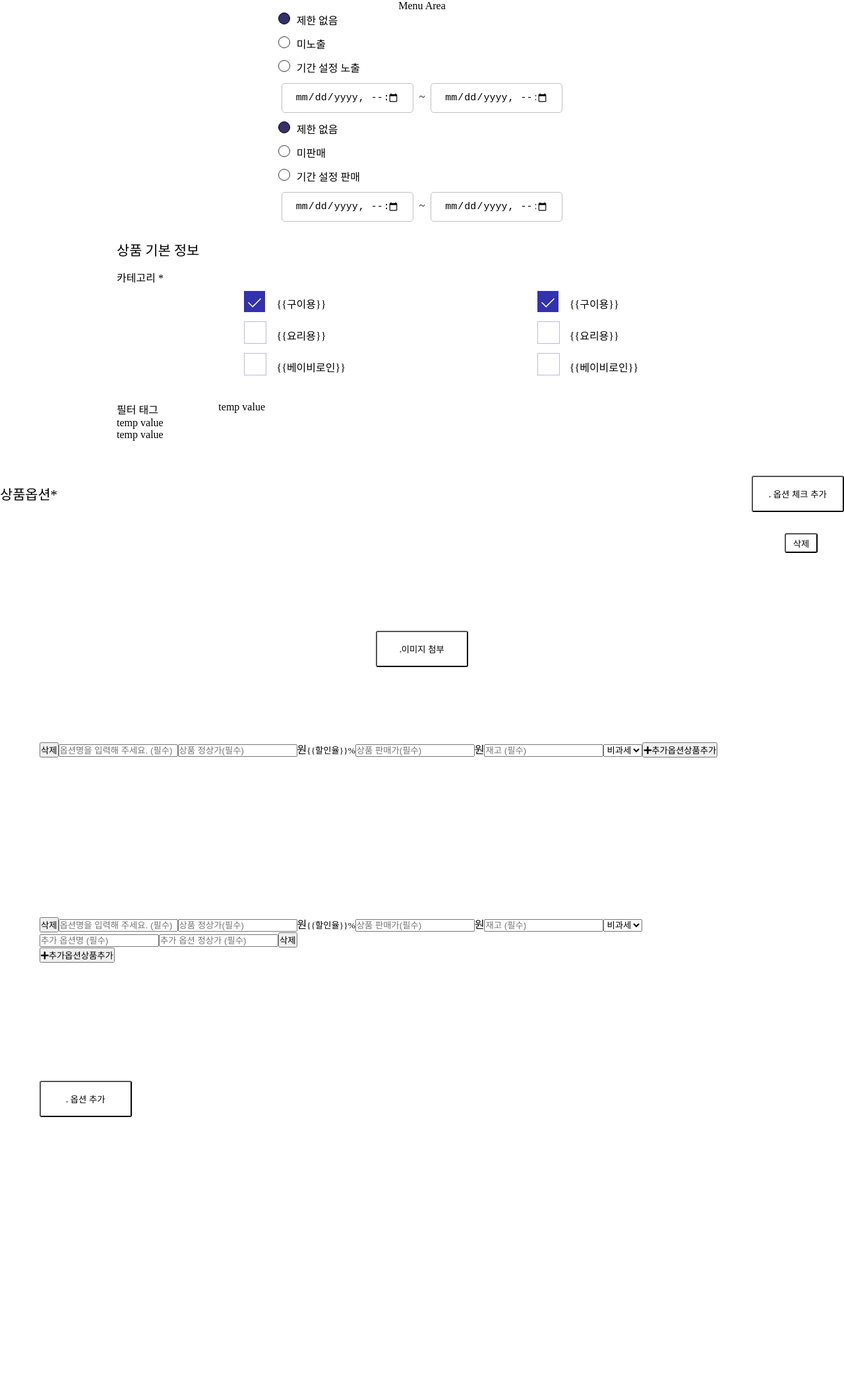
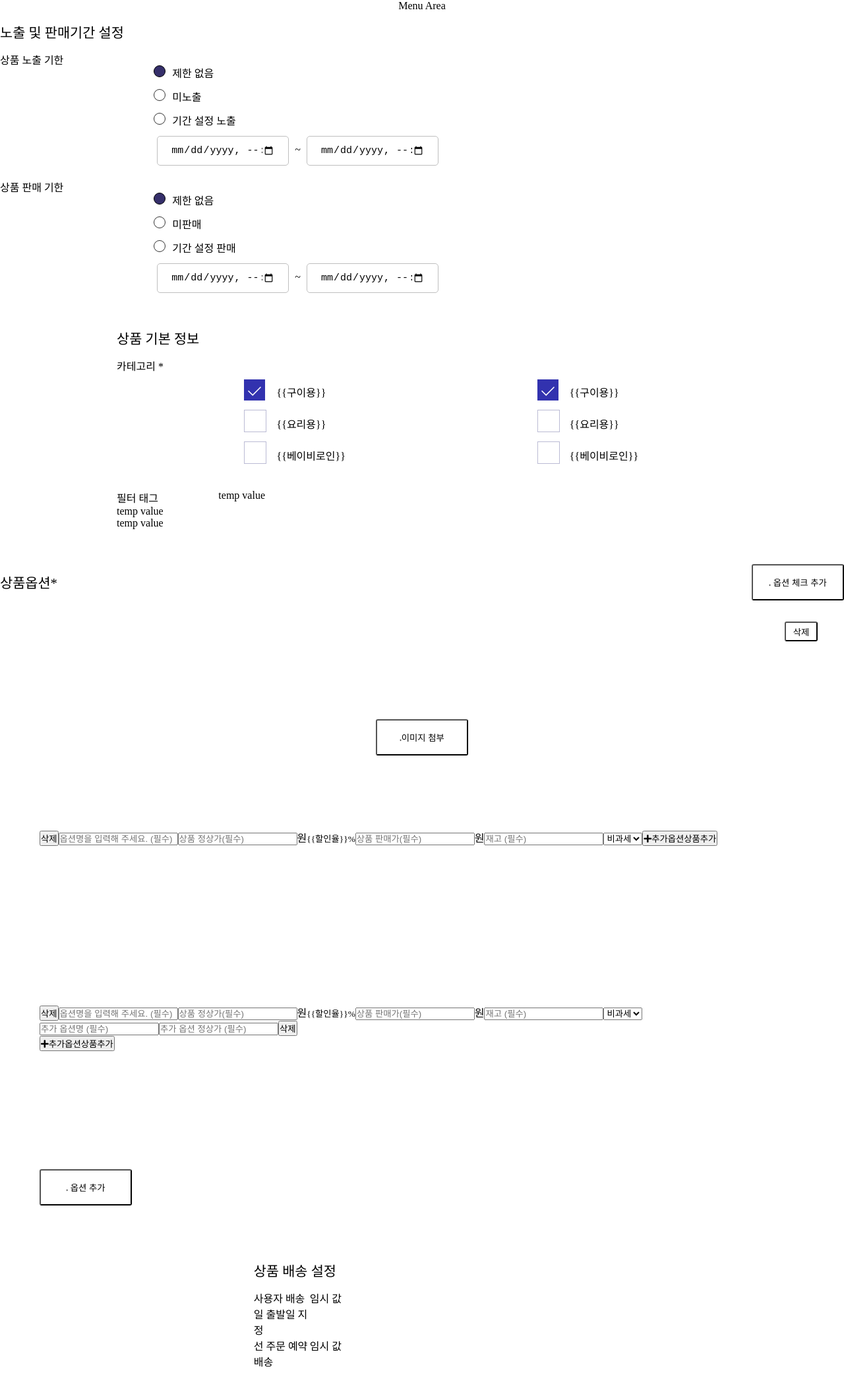
Before and after one commit to wantedPreOnboarding/19_02nd_slr_admin, a React (Create React App) app: page / in a window 1280 px wide. Shown: the whole page at 66% size. Before the commit the page ends 1743 px from the top, so only its background shows below. Built offline with nearby package versions, Linux system fonts and the light colour scheme.

Commit message:
Add - 상품 배송 설정 페이지
- 상품 배송 설정 페이지를 추가

```diff
--- a/src/App.jsx
+++ b/src/App.jsx
@@ -1,5 +1,5 @@
 import React from 'react';
-import { BasicInfo, Grid, ProductOption, ExposePeriod} from 'Components';
+import { BasicInfo, Grid, ProductOption, ExposePeriod, ProductDelivery} from 'Components';
 import styles from './App.module.css';
 import { classNames } from 'utils';
 
@@ -24,6 +24,9 @@ const App = () => {
           <Grid item>
             <ProductOption />
           </Grid>
+          <Grid item>
+            <ProductDelivery />
+          </Grid>
         </Grid>
       </Grid>
     </main>
--- a/src/Components/ExposePeriod/ExposePeriod.jsx
+++ b/src/Components/ExposePeriod/ExposePeriod.jsx
@@ -3,12 +3,22 @@ import {PERIOD_SELECT} from './PeriodData';
 import ExposePeriodForm from './ExposePeriodForm';
 import styles from './ExposePeriod.module.css';
 
+import { Table, TableHeader, TableRow } from 'Components';
+
 const ExposePeriod = () => {
 
     return(
         <>
-            <ExposePeriodForm name="expose" />
-            <ExposePeriodForm name="sales" />
+        <Table className="">
+            <TableHeader>노출 및 판매기간 설정</TableHeader>
+            <TableRow label="상품 노출 기한" className={styles.ExposePeriod}>
+                <ExposePeriodForm name="expose" />
+            </TableRow>
+            <TableRow label="상품 판매 기한" className={styles.ExposePeriod}>
+                <ExposePeriodForm name="sales" />
+            </TableRow>
+        </Table>
+        <br />
         </>
     );
 };
--- a/src/Components/ExposePeriod/ExposePeriod.module.css
+++ b/src/Components/ExposePeriod/ExposePeriod.module.css
@@ -36,3 +36,7 @@
   border-radius: 5px;
   padding: 0 20px;
 }
+
+.form {
+  margin: 20px;
+}
--- a/src/Components/ExposePeriod/ExposePeriodForm.jsx
+++ b/src/Components/ExposePeriod/ExposePeriodForm.jsx
@@ -4,7 +4,6 @@ import styles from 'Components/ExposePeriod/ExposePeriod.module.css';
 
 const ExposePeriodForm = ({name}) => {
     const PROPS_NAME = name;
-    console.log('name',name);
 
     const [period, setPeriod] = useState('unlimit');
     const [startDate, setStartDate] = useState('');
@@ -30,16 +29,16 @@ const ExposePeriodForm = ({name}) => {
         }
     },[endDate, startDate, period]);
 
-    useEffect(() => {
-        console.log(PROPS_NAME,'period', period);
-        console.log(PROPS_NAME,'startDate', startDate);
-        console.log(PROPS_NAME,'endDate', endDate);
-    }, [endDate, startDate, period])
+    // useEffect(() => {
+    //     console.log(PROPS_NAME,'period', period);
+    //     console.log(PROPS_NAME,'startDate', startDate);
+    //     console.log(PROPS_NAME,'endDate', endDate);
+    // }, [endDate, startDate, period]);
 
     return(
         <>
         <div>
-            <form>
+            <form className={styles.form}>
                 <ul className={styles.ui}>
                     {
                         PERIOD_SELECT.map((data) => (
--- a/src/Components/ExposePeriod/PeriodData.js
+++ b/src/Components/ExposePeriod/PeriodData.js
@@ -1,16 +1,3 @@
-export const EXPOSE_PERIOD = [
-    {
-        name: 'expose',
-        title: '노출',
-    }
-];
-
-export const SALES_PERIOD = [
-    {
-
-    }
-]
-
 export const PERIOD_SELECT = [
     {
         id: 1,
--- a/src/Components/ProductDelivery/ProductDelivery.jsx
+++ b/src/Components/ProductDelivery/ProductDelivery.jsx
@@ -1,10 +1,24 @@
 import React from 'react';
+import styles from './ProductDelivery.module.scss';
+import { Table, TableHeader, TableRow } from 'Components';
 
 const ProductDelivery = () => {
 
-    return (
-        <></>
-    )
+    return(
+        <>
+        <br />
+        <Table className="">
+            <TableHeader>상품 배송 설정</TableHeader>
+            <TableRow label="사용자 배송일 출발일 지정" className={styles.ProductDelivery}>
+                임시 값
+            </TableRow>
+            <TableRow label="선 주문 예약 배송" className={styles.ProductDelivery}>
+                임시 값
+            </TableRow>
+        </Table>
+        <br />
+        </>
+    );
 };
 
 export default ProductDelivery;
--- /dev/null
+++ b/src/Components/ProductDelivery/ProductDelivery.module.scss
@@ -0,0 +1,3 @@
+.toggle {
+  font-size: 10px;
+}
--- a/src/Components/index.js
+++ b/src/Components/index.js
@@ -7,3 +7,4 @@ export { default as ProductOptionForm } from './ProductOptionForm/ProductOptionF
 export { default as ProductOption } from './ProductOption/ProductOption';
 export { default as CheckBox } from './CheckBox/CheckBox';
 export { default as ExposePeriod } from './ExposePeriod/ExposePeriod'
+export { default as ProductDelivery } from './ProductDelivery/ProductDelivery'
```
Also changed, not shown: src/Components/ProductDelivery/index.js (deleted), src/Components/Table/TableRow.js (line endings or trailing spaces), 2 other files (tests, documents, lock files or other folders).
